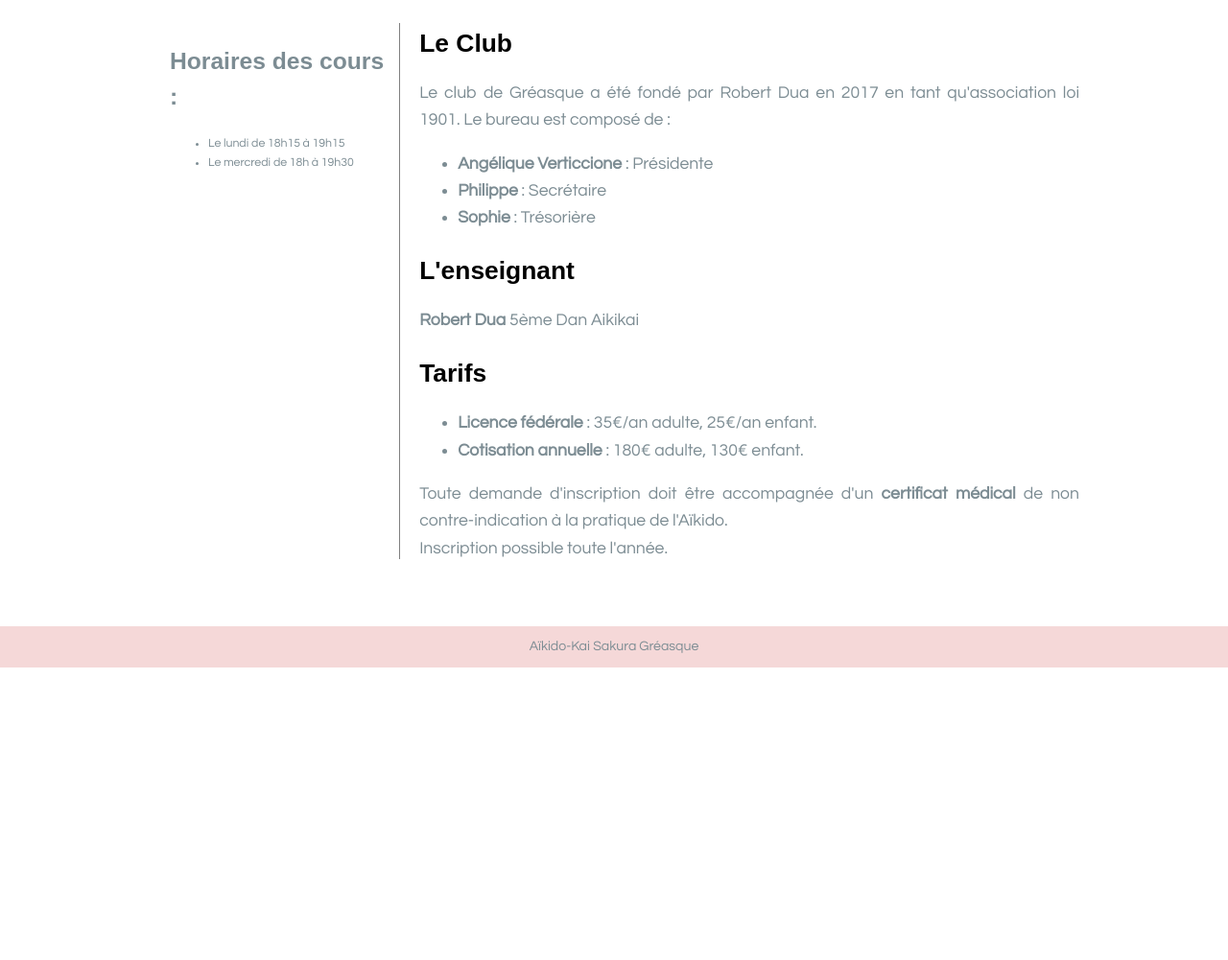
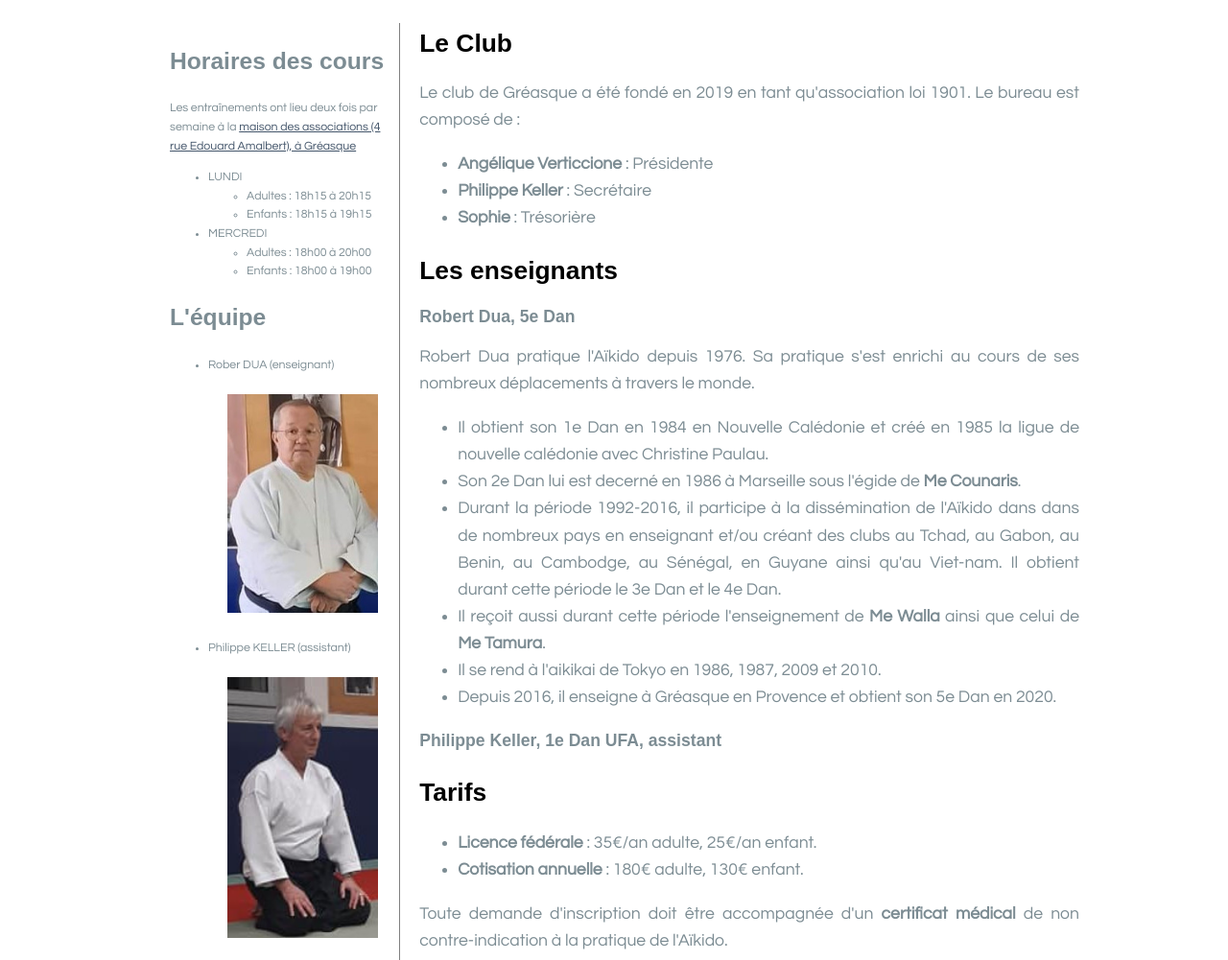
Before and after one commit to aikidokai-sakura/webSite, a plain HTML site: page leclub/index.html in a window 1280 px wide. Shown: the part 500-1501 px from the top of the page at 96% size. Before the commit the page ends 1196 px from the top, so only its background shows below. Drawn offline with Linux system fonts and the light colour scheme; a web font is replaced by a local one.

Commit message:
initial webSite: Test6

```diff
--- a/assets/css/styles.css
+++ b/assets/css/styles.css
@@ -121,6 +121,11 @@ video + figcaption, img + figcaption { font-size: 80%; font-style: italic; text-
 .flex p { max-width: 60%; /*padding-right: 20px;*/ }
 
 .flex img { max-width: 40%; padding-right: 20px; padding-left: 20px; }
+
+/*Photos de la galerie*/
+.galeriePhotos { display: flex; flex-direction: row; flex-wrap: wrap; justify-content: center; align-items: center; }
+
+.galeriePhotos img { max-width: 40%; padding-right: 20px; padding-left: 20px; }
 
 /**********************/
 /* Commandes terminal */
--- a/feed.xml
+++ b/feed.xml
@@ -1 +1 @@
-<?xml version="1.0" encoding="utf-8"?><feed xmlns="http://www.w3.org/2005/Atom" ><generator uri="https://jekyllrb.com/" version="3.8.5">Jekyll</generator><link href="https://aikidokai-sakura.github.io/webSite/feed.xml" rel="self" type="application/atom+xml" /><link href="https://aikidokai-sakura.github.io/webSite/" rel="alternate" type="text/html" /><updated>2022-02-22T17:50:25+01:00</updated><id>https://aikidokai-sakura.github.io/webSite/feed.xml</id><title type="html">Aïkido-kai Sakura Gréasque</title><subtitle>Un club ou il fait bon apprendre l'aïkido.</subtitle></feed>
+<?xml version="1.0" encoding="utf-8"?><feed xmlns="http://www.w3.org/2005/Atom" ><generator uri="https://jekyllrb.com/" version="3.8.5">Jekyll</generator><link href="https://aikidokai-sakura.github.io/webSite/feed.xml" rel="self" type="application/atom+xml" /><link href="https://aikidokai-sakura.github.io/webSite/" rel="alternate" type="text/html" /><updated>2022-02-25T10:31:32+01:00</updated><id>https://aikidokai-sakura.github.io/webSite/feed.xml</id><title type="html">Aïkido-kai Sakura Gréasque</title><subtitle>Un club ou il fait bon apprendre l'aïkido.</subtitle></feed>
--- a/leclub/index.html
+++ b/leclub/index.html
@@ -72,27 +72,60 @@
 		<h1>Le club de Gréasque</h1>
 		<div class="colonne">
 	<aside>
-		<h2> Horaires des cours : </h2>
+		<h2> Horaires des cours </h2>
+		<div>Les entraînements ont lieu deux fois par semaine à la <a href="https://goo.gl/maps/a68VT4xzQZ7dzgyA7"> maison des associations (4 rue Edouard Amalbert), à Gréasque </a>
+	<ul>
+		<li> LUNDI
 			<ul>
-				<li> Le lundi de 18h15 à 19h15  </li>
-				<li> Le mercredi de 18h à 19h30 </li>
+				<li> Adultes : 18h15 à 20h15</li>
+				<li> Enfants : 18h15 à 19h15</li>
+			</ul>
+	  </li>
+		<li> MERCREDI
+			<ul>
+				<li> Adultes : 18h00 à 20h00</li>
+				<li> Enfants : 18h00 à 19h00</li>
+			</ul>
+	  </li>
+	</ul>
+</div>
+
+		<h2> L'équipe </h2>
+		<ul>
+			<li> Rober DUA (enseignant) </li>
+			<img src="/webSite/assets/images/robert.jpg" alt="Rober Dua" />
+			<li> Philippe KELLER (assistant) </li>
+			<img src="/webSite/assets/images/philippe.jpg" alt="Philippe Keller" />
+			<li> Angélique VERTICCIONE (présidente) </li>
+			<img src="/webSite/assets/images/angelique.jpg" alt="Angélique Verticcione" />
 		</ul>
 	</aside>
 	<div>
 		<article>
 			<h1> Le Club </h1>
-			<p> Le club de Gréasque a été fondé par Robert Dua en 2017 en tant qu'association loi 1901. Le bureau est composé de :
+			<p> Le club de Gréasque a été fondé en 2019 en tant qu'association loi 1901. Le bureau est composé de :
 			<ul>
 				<li> <b>Angélique Verticcione</b> : Présidente </li>
-				<li> <b>Philippe</b> : Secrétaire </li>
+				<li> <b>Philippe Keller</b> : Secrétaire </li>
 				<li> <b>Sophie</b> : Trésorière </li>
 			</ul>
 			</p>
 		</article>
 		<article>
-			<h1> L'enseignant </h1>
-			<p> <b>Robert Dua</b> 5ème Dan Aikikai
-			</p>
+			<h1> Les enseignants </h1>
+			<h2> Robert Dua, 5e Dan</h2>
+			<div>
+				Robert Dua pratique l'Aïkido depuis 1976. Sa pratique s'est enrichi au cours de ses nombreux déplacements à travers le monde.
+				<ul>
+					<li>Il obtient son 1e Dan en 1984 en Nouvelle Calédonie et créé en 1985 la ligue de nouvelle calédonie avec Christine Paulau.</li>
+					<li>Son 2e Dan lui est decerné en 1986 à Marseille sous l'égide de <b>Me Counaris</b>.</li>
+					<li>Durant la période 1992-2016, il participe à la dissémination de l'Aïkido dans dans de nombreux pays en enseignant et/ou créant des clubs au Tchad, au Gabon, au Benin, au Cambodge, au Sénégal, en Guyane ainsi qu'au Viet-nam. Il obtient durant cette période le 3e Dan et le 4e Dan.</li>
+					<li>Il reçoit aussi durant cette période l'enseignement de <b>Me Walla</b> ainsi que celui de <b>Me Tamura</b>. </li>
+					<li>Il se rend à l'aikikai de Tokyo en 1986, 1987, 2009 et 2010.</li>
+					<li>Depuis 2016, il enseigne à Gréasque en Provence et obtient son 5e Dan en 2020.</li>
+				</ul>
+			</div>
+			<h2> Philippe Keller, 1e Dan UFA, assistant</h2>
 		</article>
 		<article>
 			<h1> Tarifs </h1>
```
Also changed, not shown: contact/index.html (+24 -8 lines), galerie/index.html (+32 -7 lines), index.html (+19 -7 lines), liens/index.html (+3 -3 lines), assets/images/angelique.jpg (added), assets/images/galerie/club1.jpg (added), assets/images/galerie/club2.jpg (added), assets/images/galerie/club3.jpg (added), assets/images/galerie/club4.jpg (added), assets/images/galerie/demo2021Adulte.png (renamed from assets/images/demo2021Adulte.png), assets/images/galerie/demo2021Adulte2.png (renamed from assets/images/demo2021Adulte2.png), assets/images/galerie/demo2021Enfants.png (renamed from assets/images/demo2021Enfants.png), assets/images/philippe.jpg (added), assets/images/robert.jpg (added).
